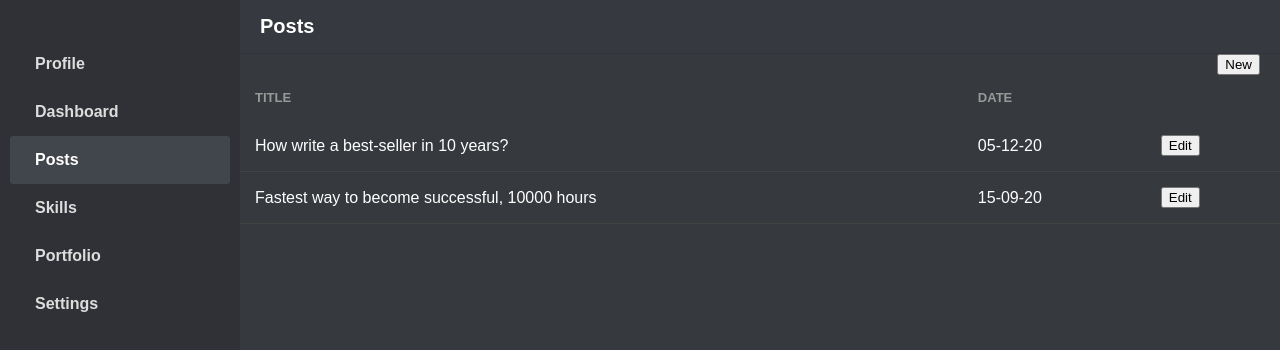
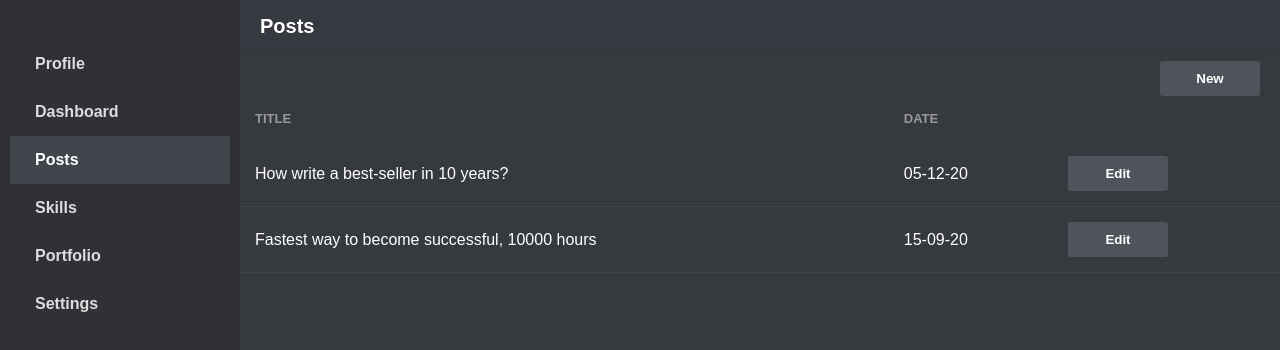
Before and after one commit to leecheuk/gatsby-cms, a React (Create React App) app: page /posts in a window 1280 px wide. Shown: the top 350 px of the page. Built offline with nearby package versions, Linux system fonts and the light colour scheme.

Commit message:
changed button css

```diff
--- a/src/assets/scss/_base.scss
+++ b/src/assets/scss/_base.scss
@@ -12,3 +12,17 @@ a {
     color: inherit;
     text-decoration: none;
 }
+button {
+    background: #4f545c;
+    border: none;
+    color: #fff;
+    padding: 10px 15px;
+    min-width: 100px;
+    border-radius: 3px;
+    font-weight: 600;
+    outline: none;
+}
+button:hover {
+    background-color: #2e3036;
+    color: #5e6065;
+}
--- a/src/views/Posts/posts.module.scss
+++ b/src/views/Posts/posts.module.scss
@@ -24,5 +24,6 @@
 }
 .btn {
     float: right;
-    margin-right: 20px;
+    margin: 7px 20px;
+    margin-bottom: 0;
 }
```
